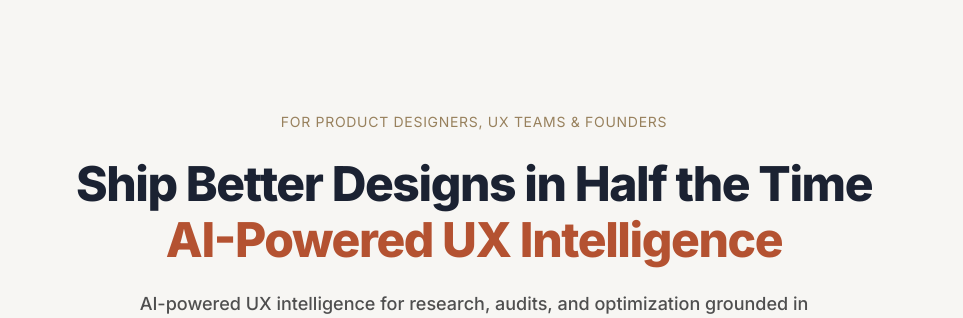
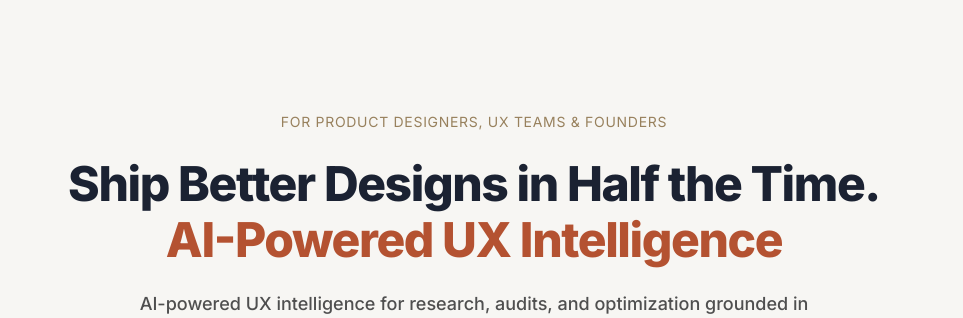
Before and after one commit to Surinder-thakur/ProUX-Website, a Next.js app: page / in a window 1280 px wide. Shown: the top 318 px of the page, without its empty margins (166-1129 px from the left). Built offline with nearby package versions, Linux system fonts and the light colour scheme.

Commit message:
Update hero.tsx

```diff
--- a/src/components/sections/hero.tsx
+++ b/src/components/sections/hero.tsx
@@ -34,7 +34,7 @@ export default function HeroSection() {
 
           {/* H1 */}
           <h1 className="text-[28px] leading-[34px] md:text-4xl lg:text-[48px] lg:leading-[56px] font-extrabold text-foreground tracking-[-1.4px] mb-6 px-6 md:px-0 max-w-[960px] mx-auto">
-            Ship Better Designs in Half the Time
+            Ship Better Designs in<br className="lg:hidden" /> Half the Time.
             <span className="block text-primary">AI-Powered UX Intelligence</span>
           </h1>
 
```
